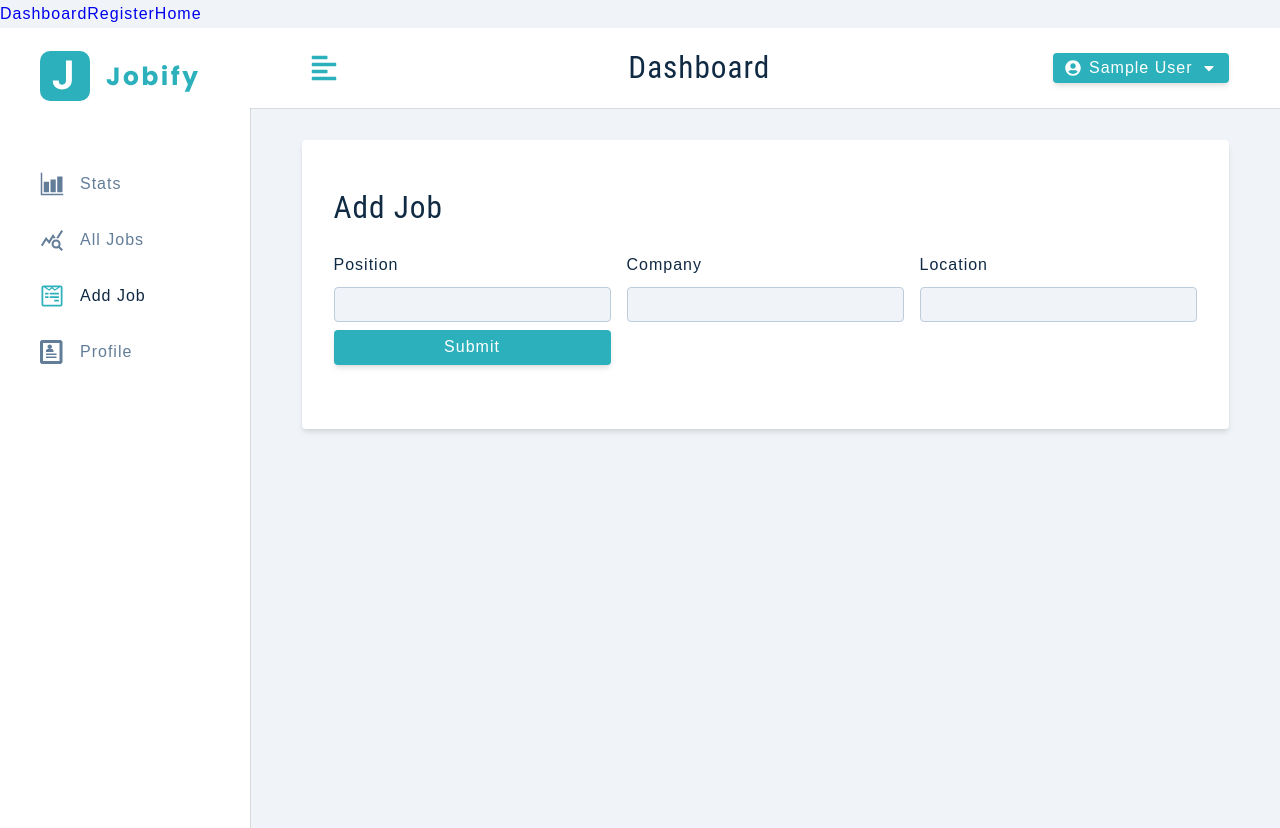
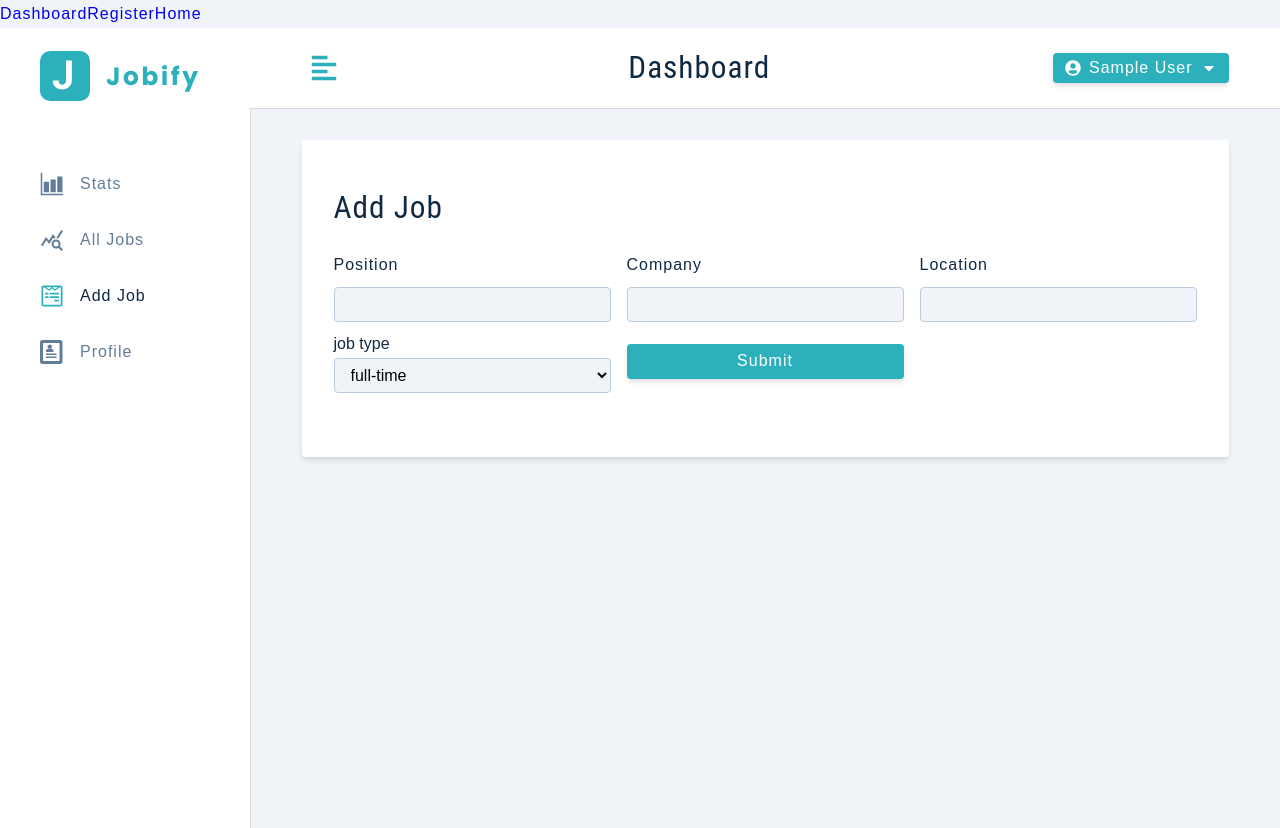
Before and after one commit to trace2798/jobTracker, a React (Create React App) app in the folder client/: page /add-job in a window 1280 px wide. Built offline with nearby package versions, Linux system fonts and the light colour scheme; sample sign-in values are in the browser's storage.

Commit message:
initiated job type function

```diff
--- a/client/src/pages/dashboard/AddJob.js
+++ b/client/src/pages/dashboard/AddJob.js
@@ -62,6 +62,26 @@ const AddJob = () => {
             handleChange={handleJobInput}
           />
 
+          {/* job type */}
+          <div className="form-row">
+            <label>job type</label>
+            <select
+              name="jobType"
+              value={jobType}
+              handleChange={handleJobInput}
+              className="form-select"
+            >
+              {/* default value in the state is full-time */}
+              {jobTypeOptions.map((jobtype, index) => {
+                return (
+                  <option key={index} value={jobtype}>
+                    {jobtype}
+                  </option>
+                )
+              })}
+            </select>
+          </div>
+
           <div>
             <button
               className="btn btn-block submit-btn"
```
Also changed, not shown: client/src/components/FormRowSelect.js (added).
